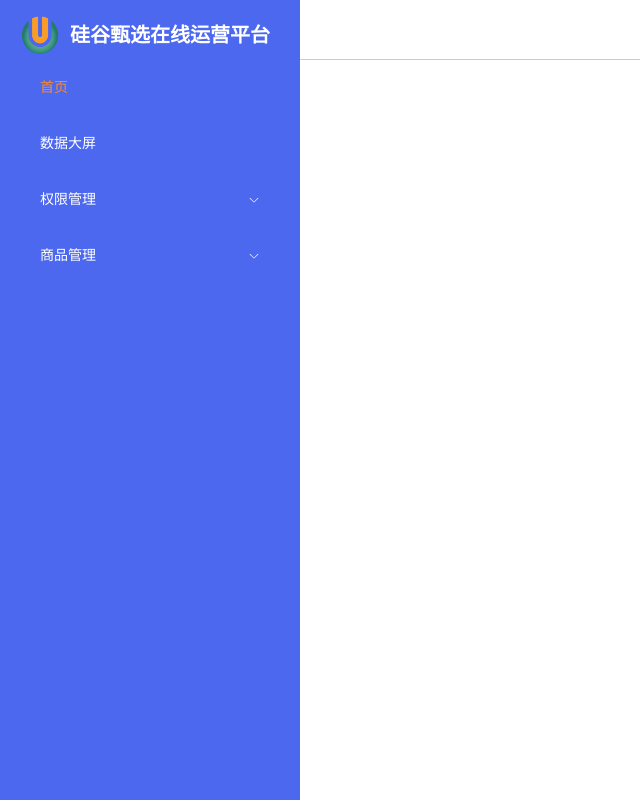
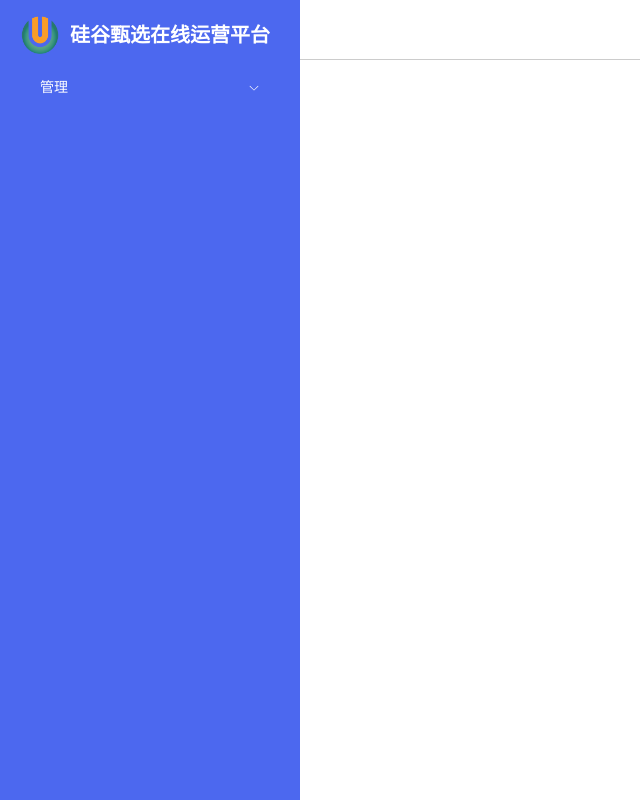
Before and after one commit to JerryM0623/SGG_Vue3, a Vue app: page /#/ in a window 1280 px wide. Shown: the whole page, without its empty margins (0-640 px from the left). Built offline with nearby package versions, Linux system fonts and the light colour scheme.

Commit message:
feat: 动态化渲染组件

```diff
--- /dev/null
+++ b/src/layout/components/Menu.vue
@@ -0,0 +1,34 @@
+<script setup lang="ts">
+import MenuItem from './MenuItem.vue'
+defineProps(['menuList'])
+</script>
+
+<template>
+  <el-scrollbar class="menu-scroll">
+    <el-menu
+      default-active="1"
+      class="layout-menu"
+      background-color="#4c68ef"
+      text-color="#ffffff"
+      active-background-color="#3c57dc"
+      active-text-color="#fb8a2e"
+    >
+      <menu-item
+        v-for="item in menuList"
+        :key="item.path"
+        :menuItem="item"
+      ></menu-item>
+    </el-menu>
+  </el-scrollbar>
+</template>
+
+<style scoped lang="scss">
+.menu-scroll {
+  width: 100%;
+  height: calc(100% - $layout-logo-height);
+
+  .layout-menu {
+    border-right: unset;
+  }
+}
+</style>
--- /dev/null
+++ b/src/layout/components/MenuItem.vue
@@ -0,0 +1,36 @@
+<script setup lang="ts">
+/**
+ * 认知：
+ * 单一选项就应该是但已选项不存在children属性
+ * 一旦某一个route出现了children属性，那他就是一个sub-route
+ * 即使他的children没有子元素，这个route也不会存在所谓的跳转
+ */
+defineProps(['menuItem'])
+</script>
+
+<template>
+  <!-- 单一路径 -->
+  <template v-if="!menuItem.children">
+    <template v-if="!menuItem.meta.hidden">
+      <el-menu-item :index="menuItem.path">
+        {{ menuItem.meta.title }}
+      </el-menu-item>
+    </template>
+  </template>
+
+  <!-- 是一个sub路径组 -->
+  <template v-if="menuItem.children && menuItem.children.length > 0">
+    <template v-if="!menuItem.meta.hidden">
+      <el-sub-menu :index="menuItem.path">
+        <template #title>{{ menuItem.meta.title }}</template>
+        <menu-item
+          v-for="item in menuItem.children"
+          :key="item.path"
+          :menuItem="item"
+        ></menu-item>
+      </el-sub-menu>
+    </template>
+  </template>
+</template>
+
+<style scoped></style>
--- a/src/layout/index.vue
+++ b/src/layout/index.vue
@@ -1,36 +1,14 @@
 <script setup lang="ts">
 import Logo from './components/Logo.vue'
+import Menu from './components/Menu.vue'
+import { constantRoutes } from '@/router/routes'
 </script>
 
 <template>
   <div class="layout-container">
     <div class="menu">
       <Logo></Logo>
-      <el-scrollbar class="menu-scroll">
-        <el-menu
-          default-active="1"
-          class="layout-menu"
-          background-color="#4c68ef"
-          text-color="#ffffff"
-          active-background-color="#3c57dc"
-          active-text-color="#fb8a2e"
-        >
-          <el-menu-item index="1">首页</el-menu-item>
-          <el-menu-item index="2">数据大屏</el-menu-item>
-          <el-sub-menu index="3">
-            <template #title>权限管理</template>
-            <el-menu-item index="3-1">用户管理</el-menu-item>
-            <el-menu-item index="3-2">角色管理</el-menu-item>
-            <el-menu-item index="3-3">菜单管理</el-menu-item>
-          </el-sub-menu>
-          <el-sub-menu index="4">
-            <template #title>商品管理</template>
-            <el-menu-item index="4-1">用户管理1</el-menu-item>
-            <el-menu-item index="4-2">角色管理2</el-menu-item>
-            <el-menu-item index="4-3">菜单管理3</el-menu-item>
-          </el-sub-menu>
-        </el-menu>
-      </el-scrollbar>
+      <Menu :menuList="constantRoutes"></Menu>
     </div>
     <div class="content">
       <div class="top-header"></div>
@@ -53,15 +31,6 @@ import Logo from './components/Logo.vue'
     height: 100vh;
     background-color: $base-color;
     padding: $shallow-padding $base-padding;
-
-    .menu-scroll {
-      width: 100%;
-      height: calc(100% - $layout-logo-height);
-
-      .layout-menu {
-        border-right: unset;
-      }
-    }
   }
 
   .content {
--- a/src/router/routes.ts
+++ b/src/router/routes.ts
@@ -1,19 +1,51 @@
-export const constantRoutes = [
+import { RouteRecordRaw } from 'vue-router'
+
+export const constantRoutes: RouteRecordRaw[] = [
   {
     path: '/login',
     name: 'Login',
+    meta: {
+      title: '登录',
+      hidden: true,
+    },
     component: () => import('@/views/login/index.vue'),
   },
   {
     path: '/',
-    name: 'Home',
-    // 路由别名，访问 /home 等同于访问 /
-    alias: '/home',
+    name: 'layout',
+    meta: {
+      title: '管理',
+      hidden: false,
+    },
     component: () => import('@/layout/index.vue'),
+    children: [
+      {
+        path: '/home',
+        name: 'home',
+        meta: {
+          title: '首页',
+          hidden: false,
+        },
+        component: () => import('@/views/home/index.vue'),
+      },
+      {
+        path: '/screen',
+        name: 'screen',
+        meta: {
+          title: '数据大屏',
+          hidden: false,
+        },
+        component: () => import('@/views/home/index.vue'),
+      },
+    ],
   },
   {
     path: '/404',
     name: '404',
+    meta: {
+      title: '404',
+      hidden: true,
+    },
     component: () => import('@/views/404/index.vue'),
   },
   {
@@ -21,5 +53,9 @@ export const constantRoutes = [
     path: '/:pathMatch(.*)*',
     name: 'Any',
     redirect: '/404',
+    meta: {
+      name: 'any',
+      hidden: true,
+    },
   },
 ]
```
